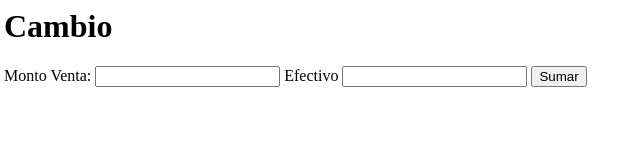
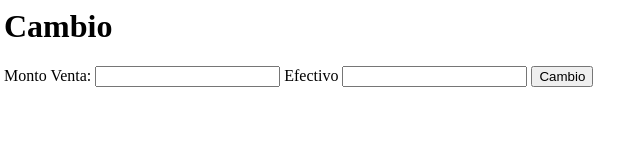
Before and after one commit to IsabelBustamanteQ/ExamenFinal2, a website built with Parcel: page index.html in a window 1280 px wide. Shown: the full height of the page, 4-644 px from the left. Built offline with nearby package versions, Linux system fonts and the light colour scheme.

Commit message:
Refactoring, se cambio el texto del boton

```diff
--- a/index.html
+++ b/index.html
@@ -6,7 +6,7 @@
       <input type="number" id="primer-numero" />
       <label for="segundo-numero">Efectivo</label>
       <input type="number" id="segundo-numero" />
-      <input type="submit" value="Sumar" id="sumar-button" />
+      <input type="submit" value="Cambio" id="sumar-button" />
     </form>
     <div id="resultado-div"></div>
 
```
